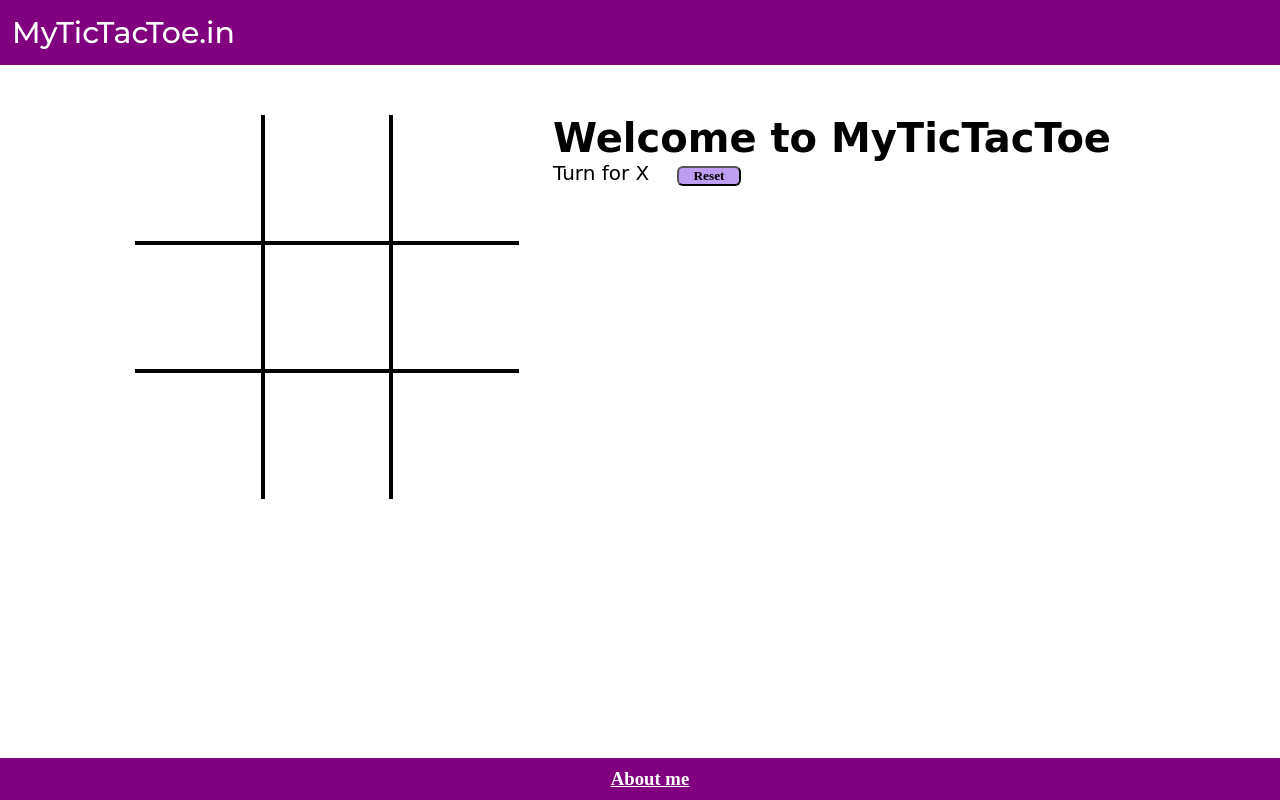
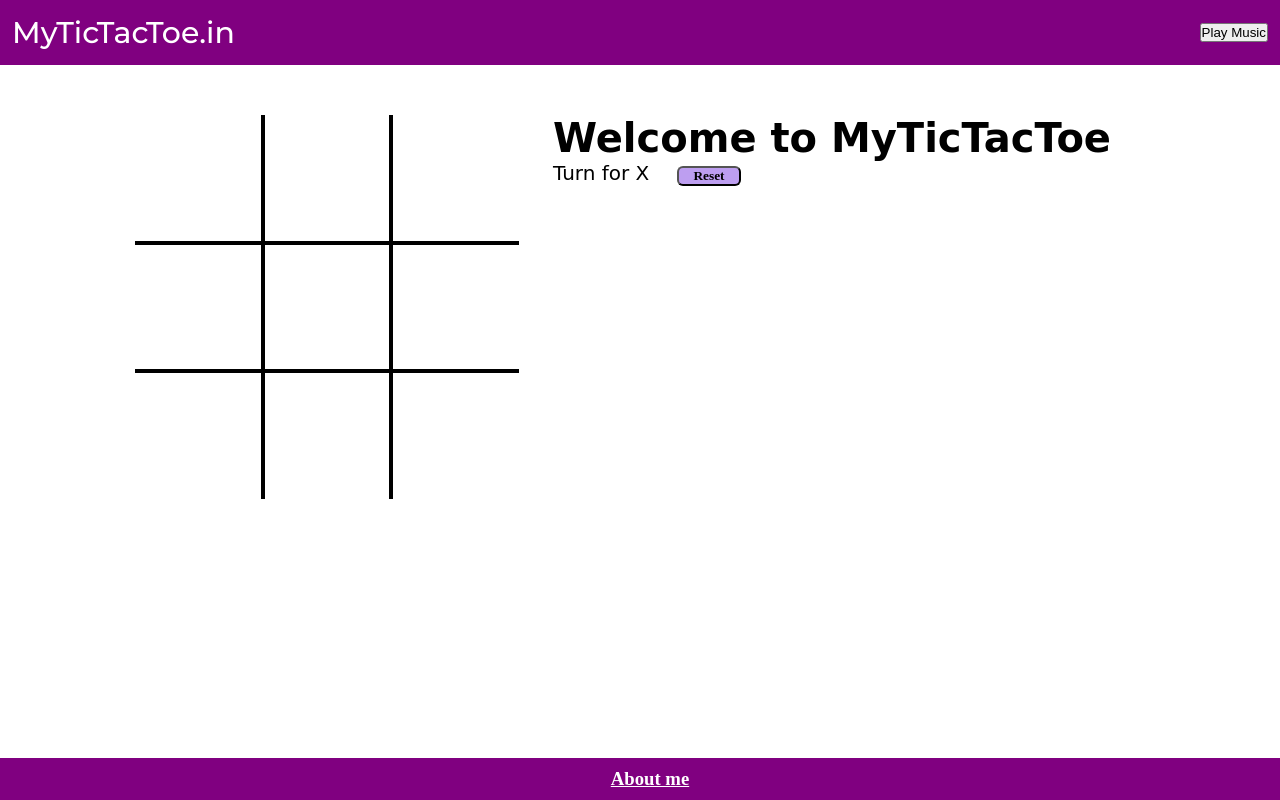
Before and after one commit to rsayyed591/PRODIGY_WD_03, a plain HTML site: page index.html in a window 1280 px wide. Drawn offline with Linux system fonts and the light colour scheme; a web font is replaced by a local one.

Commit message:
Update index.html

```diff
--- a/index.html
+++ b/index.html
@@ -11,6 +11,9 @@
       <ul>
         <li>MyTicTacToe.in</li>
       </ul>
+        <div class="music-button-container">
+          <button id="playButton">Play Music</button>
+        </div>
     </nav>
     <div class="gameContainer">
       <div class="container">
```
